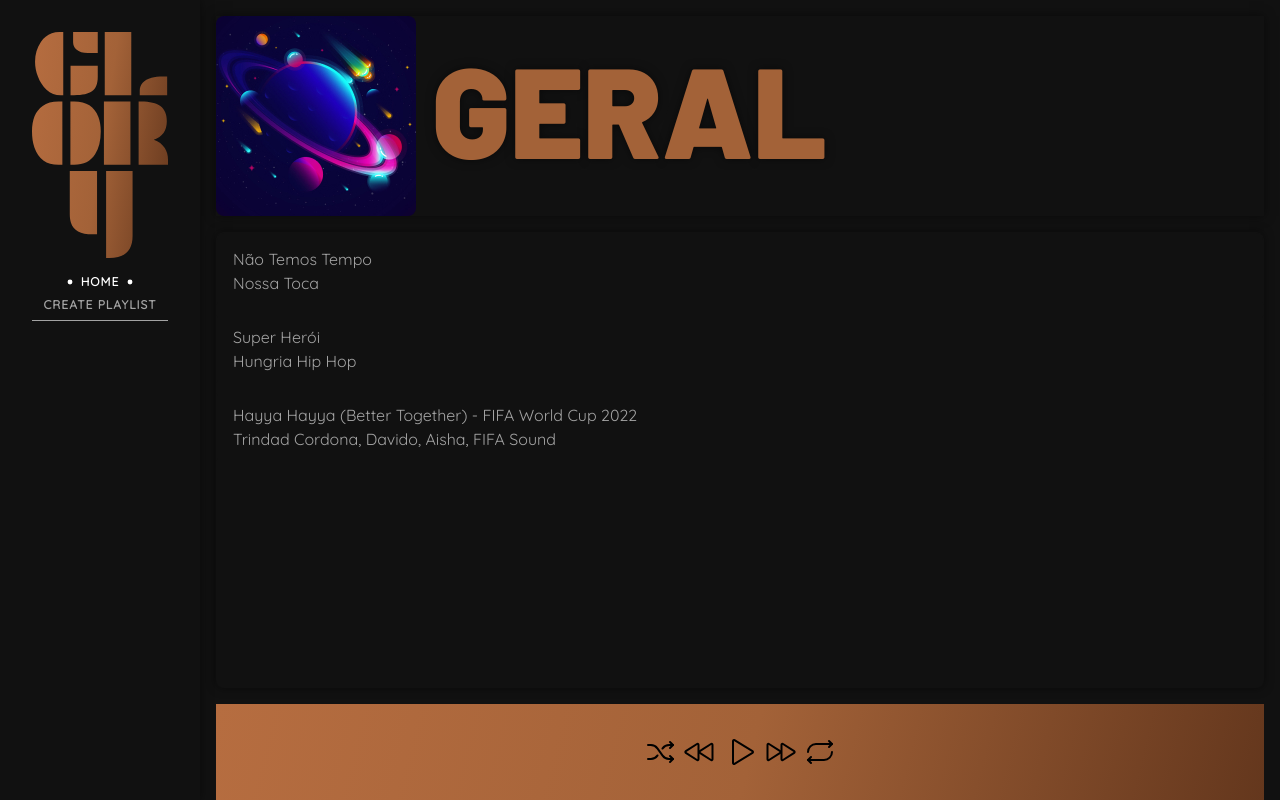
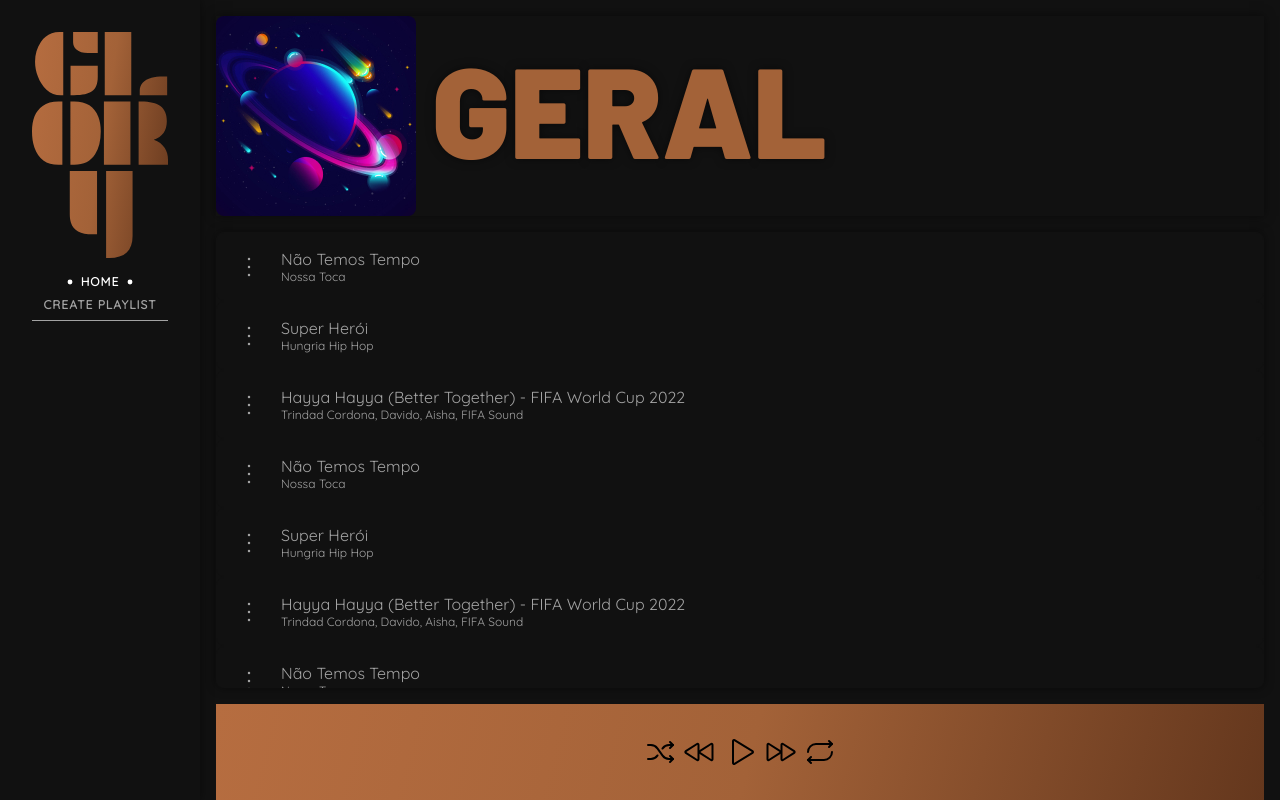
Before and after one commit to victormedeiros1/sound-glory, a React (Vite) app: page / in a window 1280 px wide. Built offline with nearby package versions, Linux system fonts and the light colour scheme.

Commit message:
feat: 3 dark colors

```diff
--- a/src/assets/css/palette.css
+++ b/src/assets/css/palette.css
@@ -1,5 +1,7 @@
 :root {
-  --dark: #111111;
+  --dark-1: #111111;
+  --dark-2: #232323;
+  --dark-3: #1d1d1d;
   --gray: #535353;
   --light: #ffffff;
   --lightGray: #a3a3a3;
--- a/src/components/Container/styles.ts
+++ b/src/components/Container/styles.ts
@@ -1,7 +1,7 @@
 import styled from 'styled-components';
 
 export const ContainerStyles = styled.div`
-  background-color: var(--dark);
+  background-color: var(--dark-1);
   width: 100%;
   min-height: 100vh;
   position: relative;
--- a/src/components/Modal/styles.ts
+++ b/src/components/Modal/styles.ts
@@ -27,7 +27,7 @@ export const ModalStyles = styled.div`
   flex-direction: column;
   gap: 1rem;
   transform: translate(-50%, -50%);
-  background-color: var(--dark);
+  background-color: var(--dark-1);
   box-shadow: var(--shadow);
 
   width: 100%;
@@ -71,7 +71,7 @@ export const Input = styled.input`
   font-size: var(--f-16);
   font-weight: 700;
   padding: var(--p-10);
-  background-color: var(--dark);
+  background-color: var(--dark-1);
   border: 1px solid var(--primaryMain);
   border-radius: 0.25rem;
 `;
--- a/src/components/Playlist/Song/index.tsx
+++ b/src/components/Playlist/Song/index.tsx
@@ -1,15 +1,36 @@
-import { Description, SongStyles, Title } from './styles';
+import { DotsThreeVertical } from 'phosphor-react';
+import { useState } from 'react';
+import { Actions, Description, Left, Right, SongStyles, Title } from './styles';
 
 interface Props {
   title: string;
   description: string;
+  path: string;
+  playSong: (path: string) => void;
 }
 
-const Song: React.FC<Props> = ({ title, description }) => {
+const Song: React.FC<Props> = ({ title, description, path, playSong }) => {
+  const [isActionsOpen, setIsActionsOpen] = useState(false);
+
   return (
     <SongStyles>
-      <Title>{title}</Title>
-      <Description>{description} </Description>
+      <Left>
+        <DotsThreeVertical
+          onClick={() => setIsActionsOpen(!isActionsOpen)}
+          size={32}
+          color="#a3a3a3"
+          weight="light"
+        />
+        {isActionsOpen && (
+          <Actions>
+            <li>Copa do Mundo</li>
+          </Actions>
+        )}
+      </Left>
+      <Right onClick={() => playSong(path)}>
+        <Title>{title}</Title>
+        <Description>{description} </Description>
+      </Right>
     </SongStyles>
   );
 };
--- a/src/components/Playlist/Song/styles.ts
+++ b/src/components/Playlist/Song/styles.ts
@@ -1,13 +1,15 @@
 import styled from 'styled-components';
 
 export const SongStyles = styled.div`
+  display: flex;
+  align-items: center;
   width: 100%;
-  display: flex;
-  flex-direction: column;
-  gap: 0.25rem;
+  user-select: none;
+
+  gap: 1rem;
 
   border-radius: 0.5rem;
-  border: 1px solid var(--dark);
+  border: 1px solid var(--dark-1);
 
   cursor: pointer;
   padding: var(--p-16);
@@ -22,5 +24,44 @@ export const Title = styled.span`
 `;
 
 export const Description = styled.span`
+  font-size: var(--fs-12);
   color: var(--lightGray);
 `;
+
+export const Left = styled.div`
+  position: relative;
+  display: flex;
+  align-items: center;
+`;
+
+export const Right = styled.div`
+  display: flex;
+  flex-direction: column;
+`;
+
+export const Actions = styled.ul`
+  list-style: none;
+  width: max-content;
+  background-color: var(--dark-3);
+
+  color: var(--lightGray);
+
+  display: flex;
+  flex-direction: column;
+
+  position: absolute;
+  left: 2rem;
+
+  border-radius: 0.25rem;
+  box-shadow: var(--shadow);
+
+  li {
+    border-radius: 0.25rem;
+    font-size: var(--fs-12);
+    padding: 0.5rem;
+  }
+
+  li:hover {
+    background-color: var(--dark-2);
+  }
+`;
--- a/src/components/Playlist/index.tsx
+++ b/src/components/Playlist/index.tsx
@@ -29,11 +29,47 @@ const Playlist: React.FC = () => {
       description: 'Trindad Cordona, Davido, Aisha, FIFA Sound',
       path: '/src/assets/audios/Hayya Hayya (Better Together) - FIFA World Cup 2022.mp3',
     },
+    {
+      id: 3,
+      title: 'Não Temos Tempo',
+      description: 'Nossa Toca',
+      path: '/src/assets/audios/Nossa Toca - Não Temos Tempo.mp3',
+    },
+    {
+      id: 4,
+      title: 'Super Herói',
+      description: 'Hungria Hip Hop',
+      path: '/src/assets/audios/Hungria Hip Hop - Super Herói.mp3',
+    },
+    {
+      id: 5,
+      title: 'Hayya Hayya (Better Together) - FIFA World Cup 2022',
+      description: 'Trindad Cordona, Davido, Aisha, FIFA Sound',
+      path: '/src/assets/audios/Hayya Hayya (Better Together) - FIFA World Cup 2022.mp3',
+    },
+    {
+      id: 6,
+      title: 'Não Temos Tempo',
+      description: 'Nossa Toca',
+      path: '/src/assets/audios/Nossa Toca - Não Temos Tempo.mp3',
+    },
+    {
+      id: 7,
+      title: 'Super Herói',
+      description: 'Hungria Hip Hop',
+      path: '/src/assets/audios/Hungria Hip Hop - Super Herói.mp3',
+    },
+    {
+      id: 8,
+      title: 'Hayya Hayya (Better Together) - FIFA World Cup 2022',
+      description: 'Trindad Cordona, Davido, Aisha, FIFA Sound',
+      path: '/src/assets/audios/Hayya Hayya (Better Together) - FIFA World Cup 2022.mp3',
+    },
   ];
 
-  const playSong = (song: ISong) => {
+  const playSong = (path: string) => {
     if (!songThatWasPlaying) {
-      const audio = new Audio(song.path);
+      const audio = new Audio(path);
       audio.play();
       setIsPlaying(true);
 
@@ -41,7 +77,7 @@ const Playlist: React.FC = () => {
     } else {
       songThatWasPlaying.pause();
 
-      const audio = new Audio(song.path);
+      const audio = new Audio(path);
       audio.play();
       setIsPlaying(true);
 
@@ -54,9 +90,14 @@ const Playlist: React.FC = () => {
       <Header />
 
       <Songs>
-        {songs.map((song) => (
-          <li key={song.id} onClick={() => playSong(song)}>
-            <Song title={song.title} description={song.description} />
+        {songs.map(({ id, title, description, path }) => (
+          <li key={id}>
+            <Song
+              title={title}
+              description={description}
+              path={path}
+              playSong={playSong}
+            />
           </li>
         ))}
       </Songs>
--- a/src/components/Playlist/styles.ts
+++ b/src/components/Playlist/styles.ts
@@ -8,6 +8,14 @@ export const PlaylistStyles = styled.div`
 `;
 
 export const Songs = styled.ul`
+  height: calc(100vh - 200px);
+  display: flex;
+  flex-direction: column;
+  overflow-y: scroll;
+
+  border-radius: 0.5rem;
+  box-shadow: var(--shadow);
+
   ::-webkit-scrollbar {
     width: 0.5rem;
   }
@@ -20,11 +28,4 @@ export const Songs = styled.ul`
     background-color: var(--gray);
     border-radius: 0.5rem;
   }
-
-  height: calc(100vh - 200px);
-  display: flex;
-  flex-direction: column;
-  overflow-y: scroll;
-  border-radius: 0.5rem;
-  box-shadow: var(--shadow);
 `;
--- a/src/components/Sidebar/styles.ts
+++ b/src/components/Sidebar/styles.ts
@@ -12,7 +12,7 @@ export const Nav = styled.nav`
   top: 0;
   left: 0;
 
-  background-color: var(--dark);
+  background-color: var(--dark-1);
   box-shadow: var(--shadow);
   padding: var(--p-32);
 `;
--- a/src/store/types/playlist.ts
+++ b/src/store/types/playlist.ts
@@ -1,7 +1,7 @@
 import { Action } from 'redux';
 
 export interface ISong {
-  id: number;
+  id: string;
   title: string;
   description: string;
   path: string;
```
